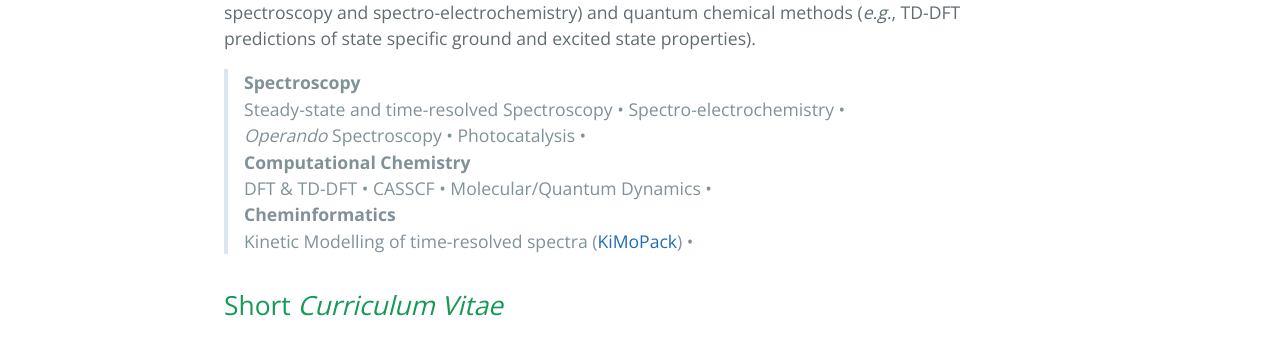
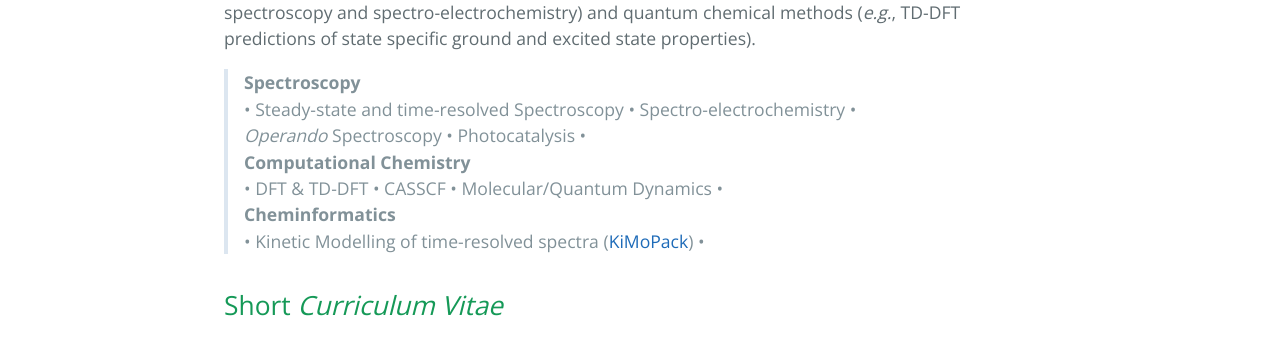
Before and after one commit to carolin-m/carolin-m.github.io, a Jekyll site: the page built from now.md, in a window 1280 px wide. Shown: the part 815-1157 px from the top of the page. Built offline with Jekyll 4.4.1, drawn with Linux system fonts in a browser that asks for light colours.

Commit message:
Update now.md

```diff
--- a/now.md
+++ b/now.md
@@ -20,12 +20,12 @@ ________________
 I investigate intramolecular, hydrogen evolving mono- and bimetallic photocatalyst by means of steady-state and time-resolved spectroscopy. My research is dedicated to the development of *operando* approaches and the generation of basis data (*e.g.*, chemically, electrochemically and photochemically modified molecules) for understanding and analysing the complex *operando* datsets. To this end, I rely on a combination of spectroscopic (*e.g.* steady-state and time-resolved spectroscopy and spectro-electrochemistry) and quantum chemical methods (*e.g.*, TD-DFT predictions of state specific ground and excited state properties).
 
 > **Spectroscopy** <br />
-> Steady-state and time-resolved Spectroscopy • Spectro-electrochemistry • <br />
+> • Steady-state and time-resolved Spectroscopy • Spectro-electrochemistry • <br />
 > *Operando* Spectroscopy • Photocatalysis • <br />
 > **Computational Chemistry**  <br />
-> DFT & TD-DFT • CASSCF • Molecular/Quantum Dynamics • <br />
+> • DFT & TD-DFT • CASSCF • Molecular/Quantum Dynamics • <br />
 > **Cheminformatics** <br />
-> Kinetic Modelling of time-resolved spectra ([KiMoPack](https://github.com/erdzeichen/KiMoPack)) • <br >
+> • Kinetic Modelling of time-resolved spectra ([KiMoPack](https://github.com/erdzeichen/KiMoPack)) • <br >
 
 
 ## Short *Curriculum Vitae* <br>
```
